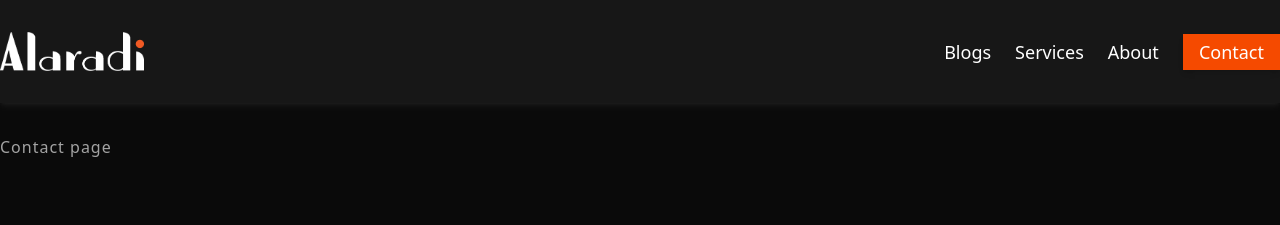
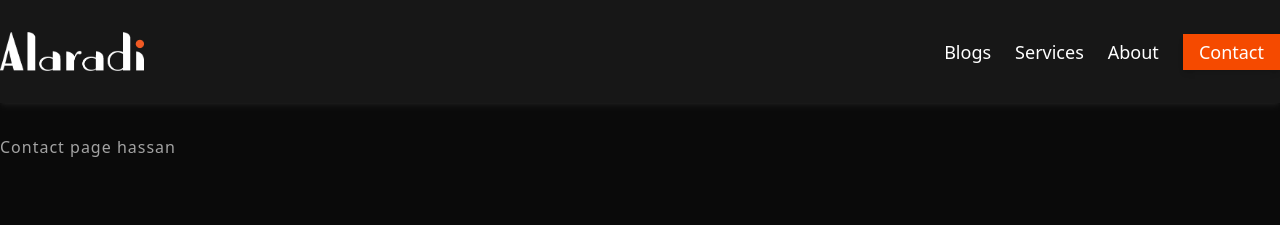
Before and after one commit to Hasanain-Jaafar/alaradi-portfolio, a Next.js app: page /pages/contact in a window 1280 px wide. Shown: the top 225 px of the page. Built offline with nearby package versions, Linux system fonts and the light colour scheme.

Commit message:
Updated contact page

```diff
--- a/src/app/pages/contact/page.jsx
+++ b/src/app/pages/contact/page.jsx
@@ -3,7 +3,7 @@ import React from 'react'
 function page() {
   return (
     <div className="container mx-auto pt-8">
-      <p>Contact page</p>
+      <p>Contact page hassan</p>
     </div>
   )
 }
```
Also changed, not shown: 1 other file (tests, documents, lock files or other folders).
